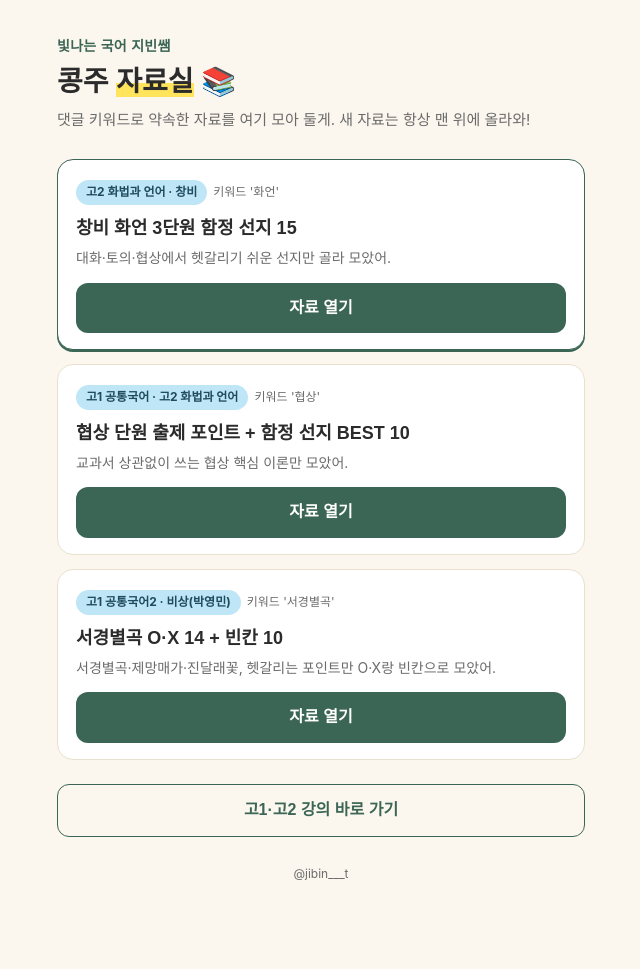
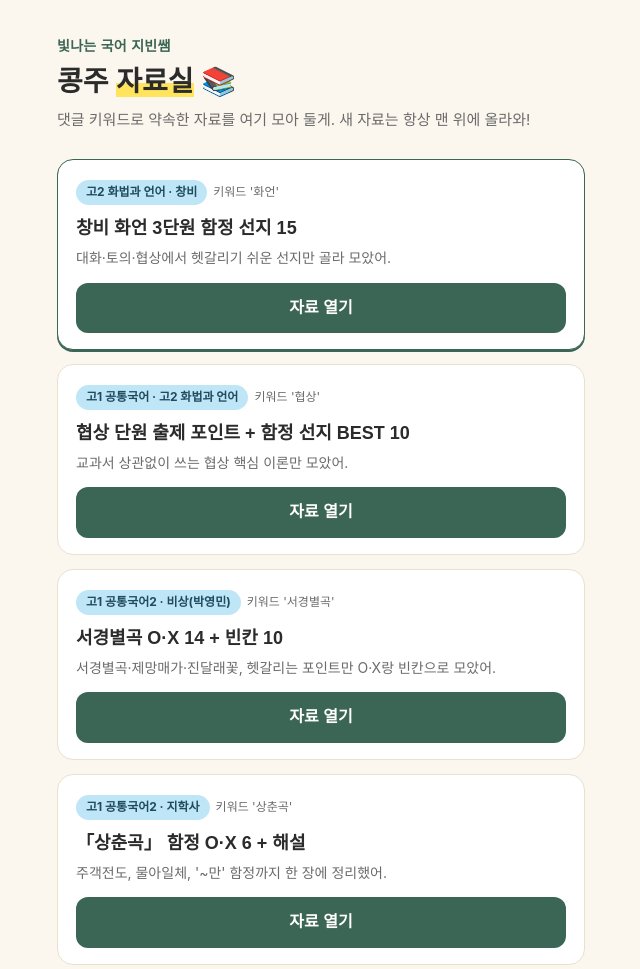
Before and after one commit to 0725jibin-rgb/jibin-insta-media, a plain HTML site: page index.html in a window 1280 px wide. Shown: the top 969 px of the page, without its empty margins (319-959 px from the left). Before the commit the page ends 940 px from the top, so only its background shows below. Drawn offline with Linux system fonts and the light colour scheme; a web font is replaced by a local one.

Commit message:
11/20 상춘곡

```diff
--- a/index.html
+++ b/index.html
@@ -58,6 +58,13 @@ h1 mark{background:linear-gradient(transparent 55%,var(--yellow) 55%);color:inhe
     <a class="btn" href="dm/seogyeong_ox_blank.pdf">자료 열기</a>
   </div>
 
+  <div class="item">
+    <span class="tag">고1 공통국어2 · 지학사</span><span class="kw">키워드 '상춘곡'</span>
+    <h2>「상춘곡」 함정 O·X 6 + 해설</h2>
+    <p>주객전도, 물아일체, '~만' 함정까지 한 장에 정리했어.</p>
+    <a class="btn" href="dm/sangchun_ox6.pdf">자료 열기</a>
+  </div>
+
   <a class="btn ghost" href="https://m.megastudy.net/mobile/smart/teacher/teacher_main.asp?tec_cd=jibin7251">고1·고2 강의 바로 가기</a>
   <div class="foot">@jibin___t</div>
 </div>
```
Also changed, not shown: 1120/01.png (added), 1120/02.png (added), 1120/03.png (added), 1120/04.png (added), 1120/05.png (added), 1120/06.png (added), 1120/07.png (added), 1120/08.png (added), 1 other file.
